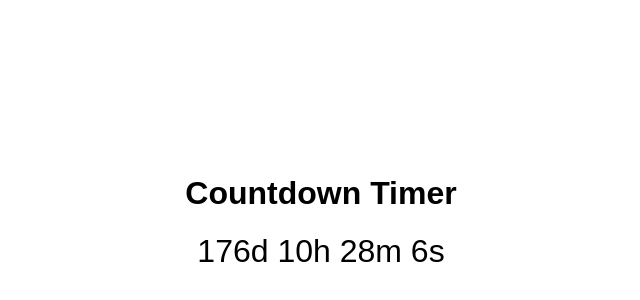
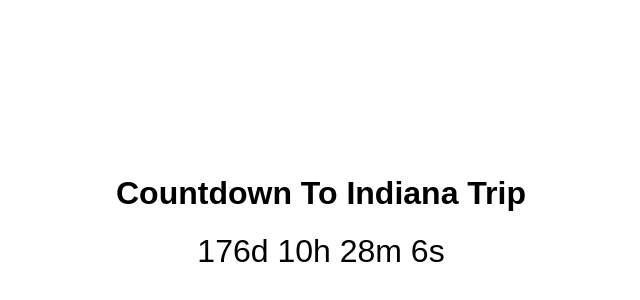
Before and after one commit to croberts32914/IndianaTripCountdown, a plain HTML site: page index.html in a window 1280 px wide. Shown: the part 188-488 px from the top of the page, without its empty margins (319-959 px from the left). Drawn offline with Linux system fonts and the light colour scheme.

Commit message:
Update index.html

```diff
--- a/index.html
+++ b/index.html
@@ -1,16 +1,19 @@
 <!DOCTYPE html>
 <html lang="en">
+
 <head>
   <meta charset="UTF-8">
   <meta name="viewport" content="width=device-width, initial-scale=1.0">
   <title>Countdown Timer</title>
   <link rel="stylesheet" href="styles.css">
 </head>
+
 <body>
   <div class="countdown-container">
-    <h1>Countdown Timer</h1>
+    <h1>Countdown To Indiana Trip</h1>
     <div id="countdown"></div>
   </div>
   <script src="script.js"></script>
 </body>
+
 </html>
```
